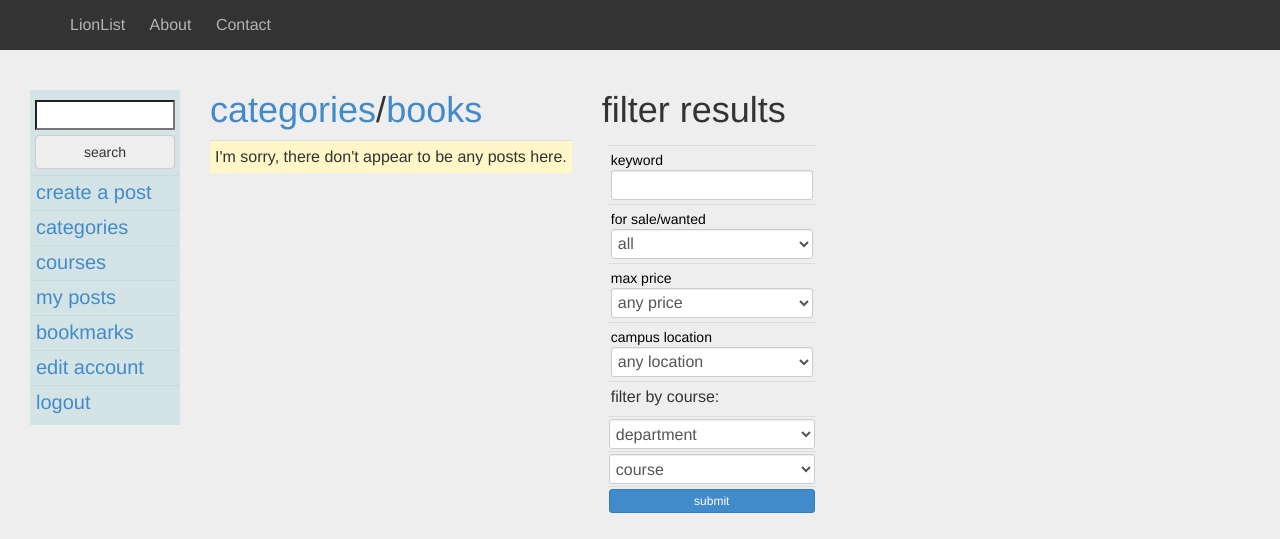
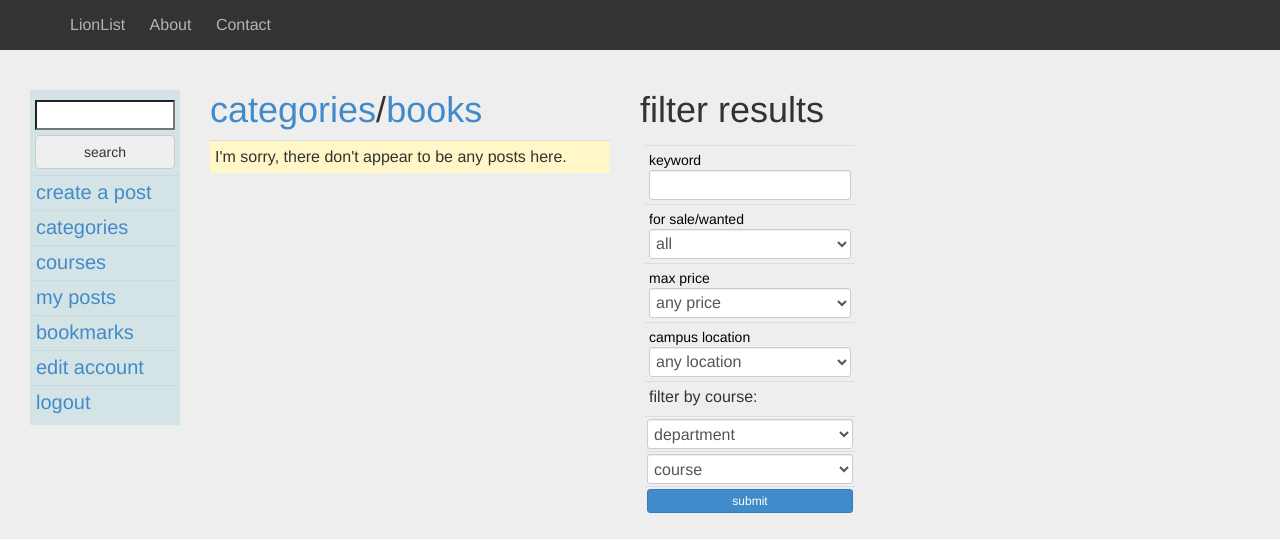
Before and after one commit to ianzapolsky/LionList, a Django app: page /categories/books/ in a window 1280 px wide. Shown: the top 539 px of the page. Run offline with Django 3.2, Linux system fonts and the light colour scheme; data comes from the database, SQL or seed files in the repository; data that the repository does not hold is empty; parts of the project's set-up code (start-up, migrations or seed data) failed here and were passed over; some libraries are stand-ins or nearby versions.

Commit message:
widened category.html display of items

```diff
--- a/lionlist/templates/category/category.html
+++ b/lionlist/templates/category/category.html
@@ -12,7 +12,7 @@
 
 {% block content %}
 
-  <div class="med">
+  <div class="lg">
     <h1>
       <a href="/categories/">categories</a>/<a href="{{ category.get_absolute_url }}">{{ category.name }}</a>
     </h1>
```
